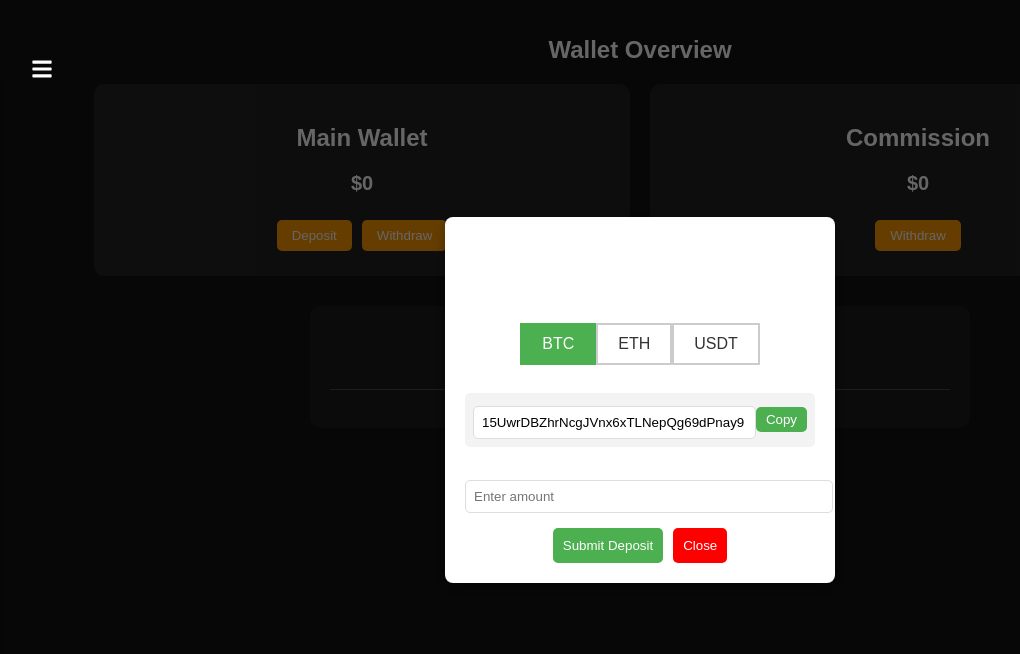
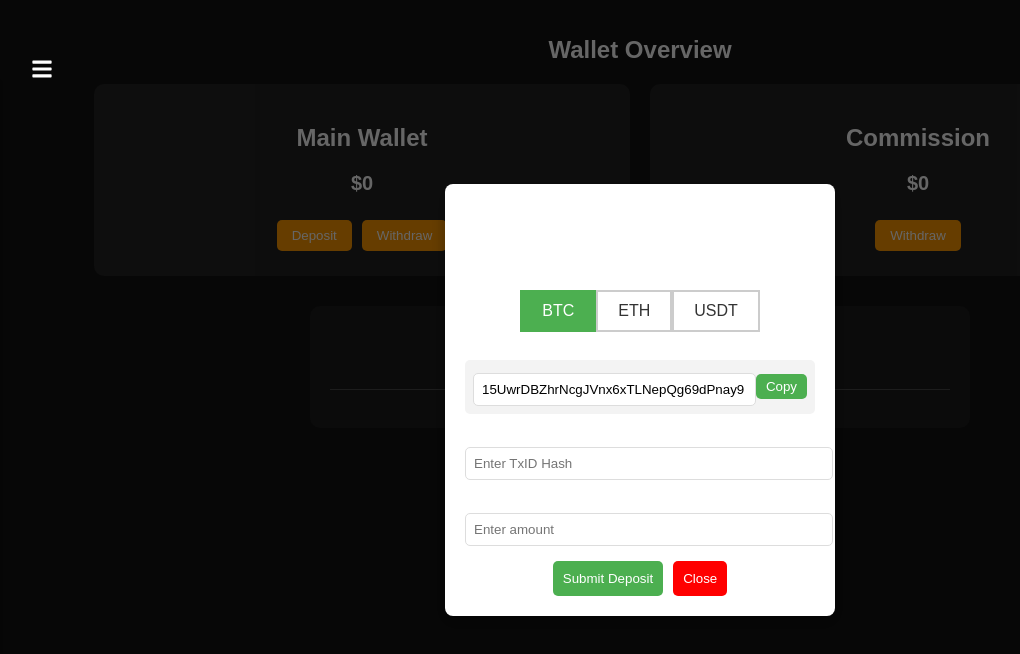
Before and after one commit to Martganan24/CCXPR, a React (Create React App) app in the folder cecxai-trading/: page /wallet in a window 1280 px wide. Both pictures are taken after a click on the button "Deposit". Shown: the top 654 px of the page, without its empty margins (0-1020 px from the left). Built offline with nearby package versions, Linux system fonts and the light colour scheme.

Commit message:
withdraw

```diff
--- a/cecxai-trading/src/components/DepositWithdrawPopup.js
+++ b/cecxai-trading/src/components/DepositWithdrawPopup.js
@@ -8,6 +8,7 @@ const DepositWithdrawPopup = ({ type, onClose }) => {
   const [walletAddress, setWalletAddress] = useState("15UwrDBZhrNcgJVnx6xTLNepQg69dPnay9"); // Default BTC address
   const [amount, setAmount] = useState("");
   const [recipientWallet, setRecipientWallet] = useState("");
+  const [txid, setTxid] = useState(""); // New state for TxID Hash input
   const [copied, setCopied] = useState(false); // State for tracking copy status
 
   // Dummy wallet addresses
@@ -42,6 +43,7 @@ const DepositWithdrawPopup = ({ type, onClose }) => {
       amount,
       status: "pending", // Default status
       ...(type === "withdraw" && { recipient_wallet: recipientWallet }), // Include recipient wallet for withdrawals
+      ...(type === "deposit" && { txid }) // Add txid for deposits
     };
 
     console.log("Submitting transaction data:", transactionData);
@@ -104,6 +106,15 @@ const DepositWithdrawPopup = ({ type, onClose }) => {
                 {copied ? "Copied!" : "Copy"}
               </button>
             </div>
+
+            {/* Add TxID Hash input field for deposit */}
+            <label>Transaction Receipt TxID Hash:</label>
+            <input
+              type="text"
+              value={txid}
+              onChange={(e) => setTxid(e.target.value)} // Update TxID state
+              placeholder="Enter TxID Hash"
+            />
           </>
         )}
 
```
